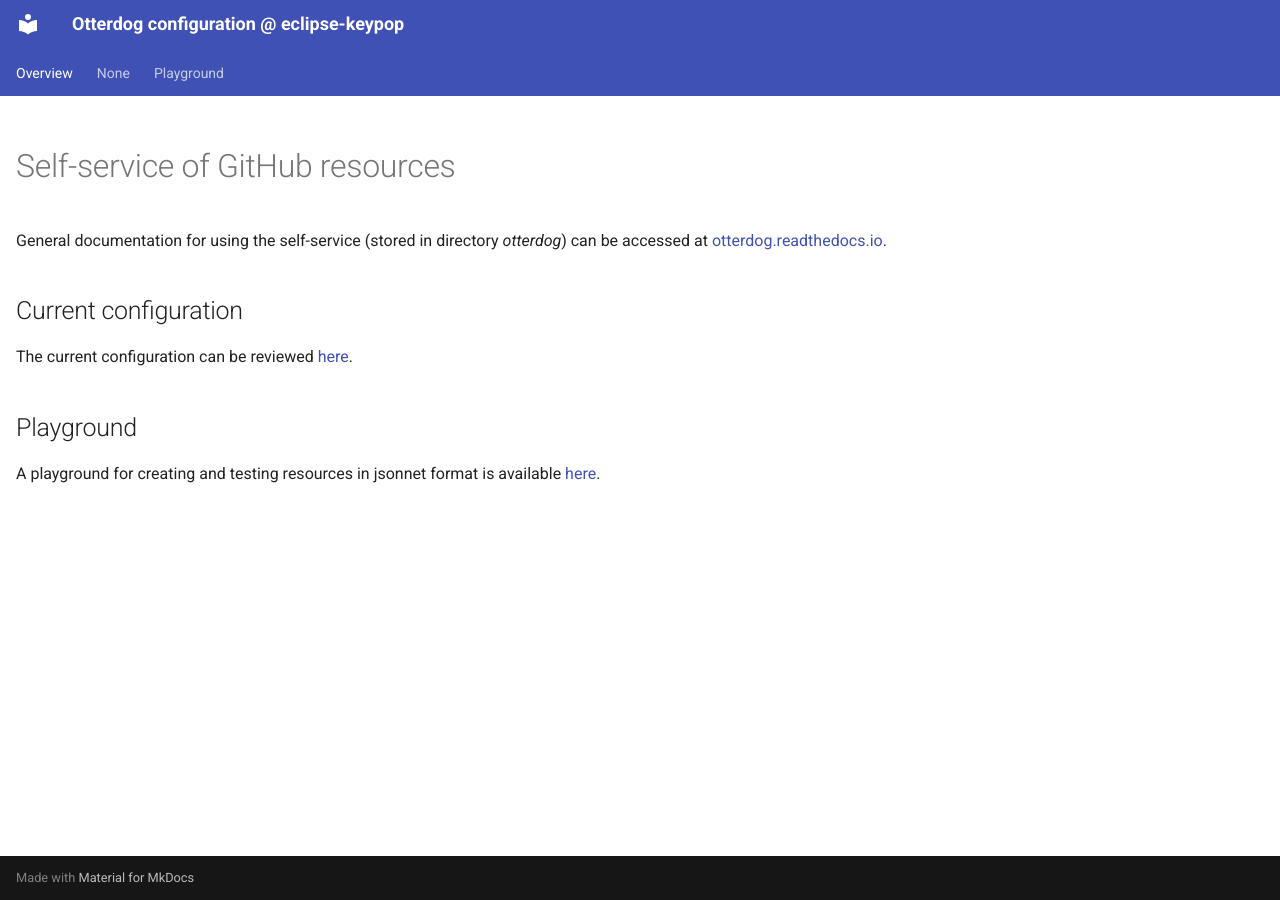
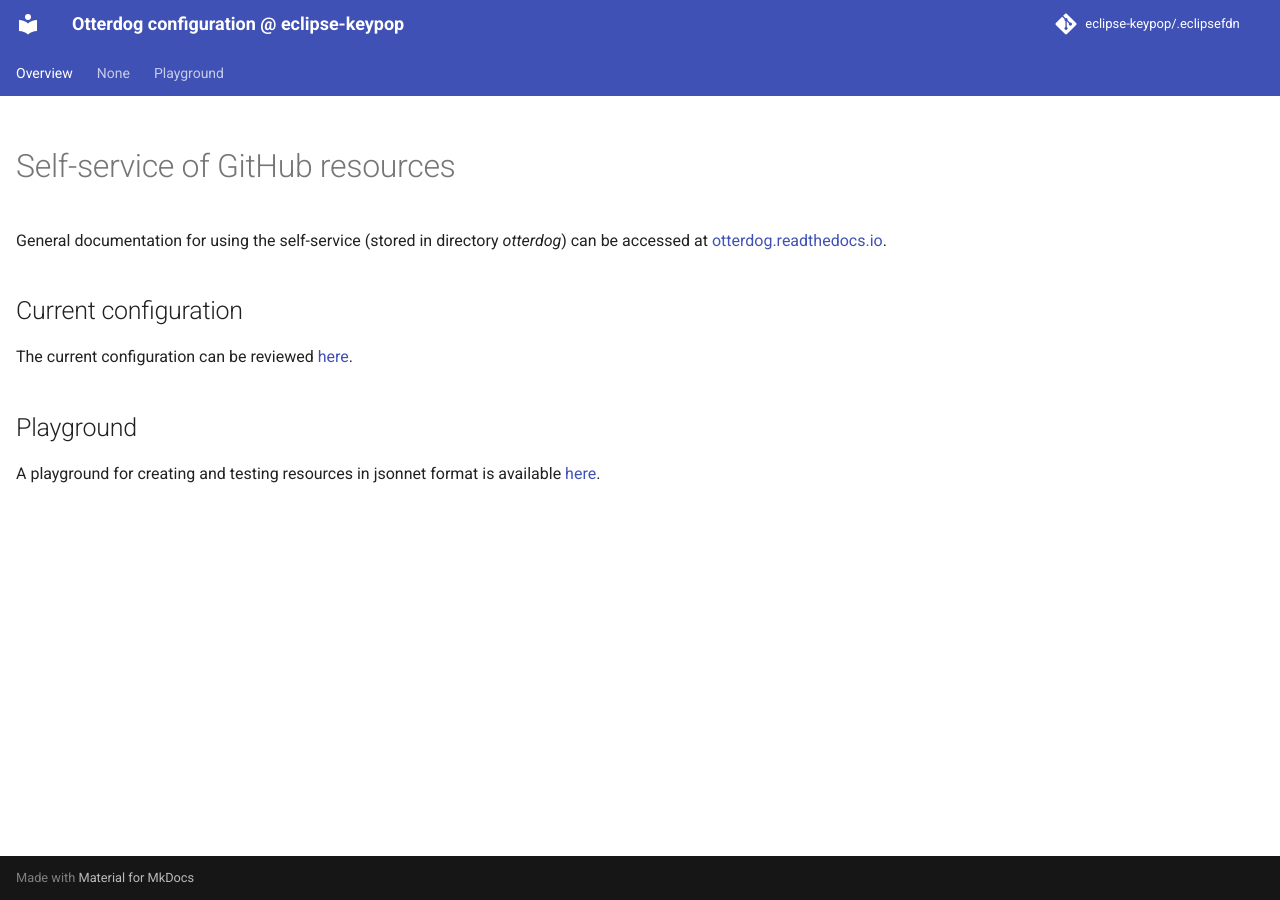
Before and after one commit to eclipse-keypop/.eclipsefdn, an MkDocs documentation site: the page built from docs/index.md, in a window 1280 px wide. Built offline with MkDocs 1.6.1 and Material for MkDocs 9.7.7, drawn with Linux system fonts in a browser that asks for light colours; comment, search, counter and statistics services are not loaded.

Commit message:
Updating file 'mkdocs.yml' with otterdog.

```diff
--- a/mkdocs.yml
+++ b/mkdocs.yml
@@ -3,6 +3,9 @@ site_description: Otterdog configuration @ eclipse-keypop
 strict: false
 
 site_url: https://eclipse-keypop.github.io/.eclipsefdn/
+
+repo_name: eclipse-keypop/.eclipsefdn
+repo_url: https://github.com/eclipse-keypop/.eclipsefdn/
 
 docs_dir: ./docs
 site_dir: ./_site
```
